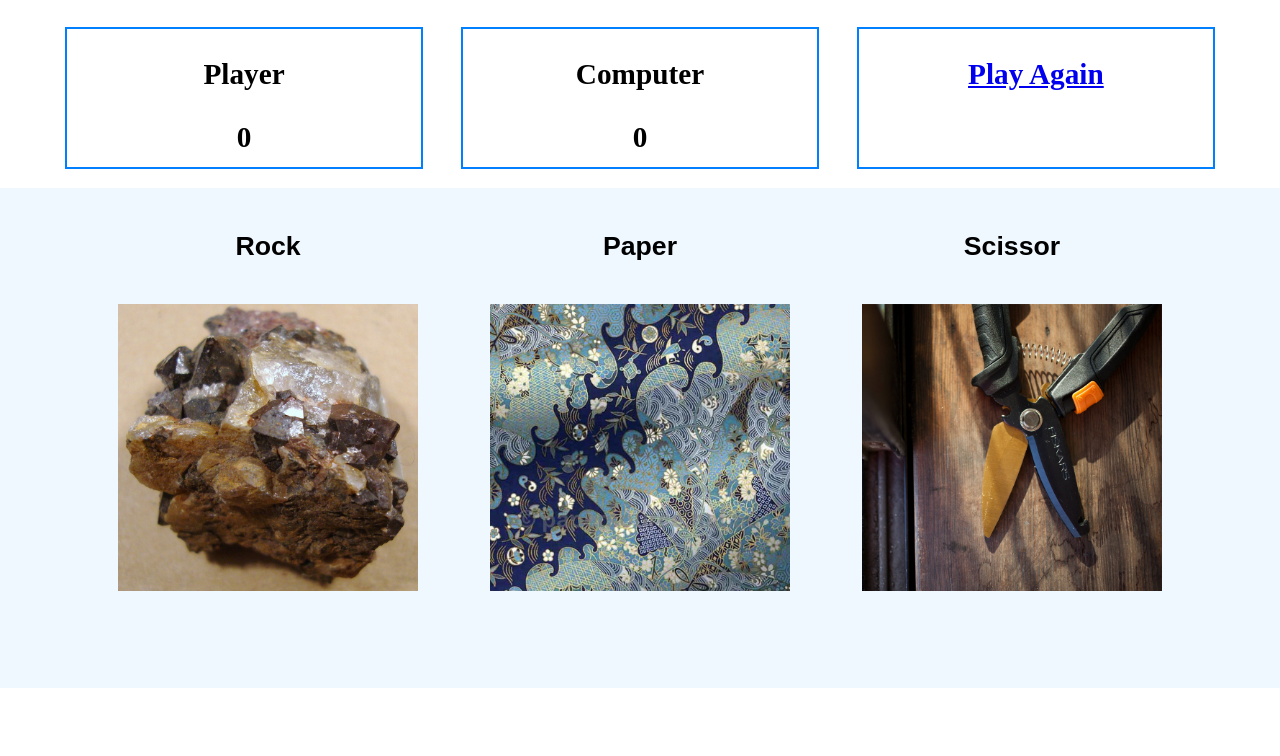
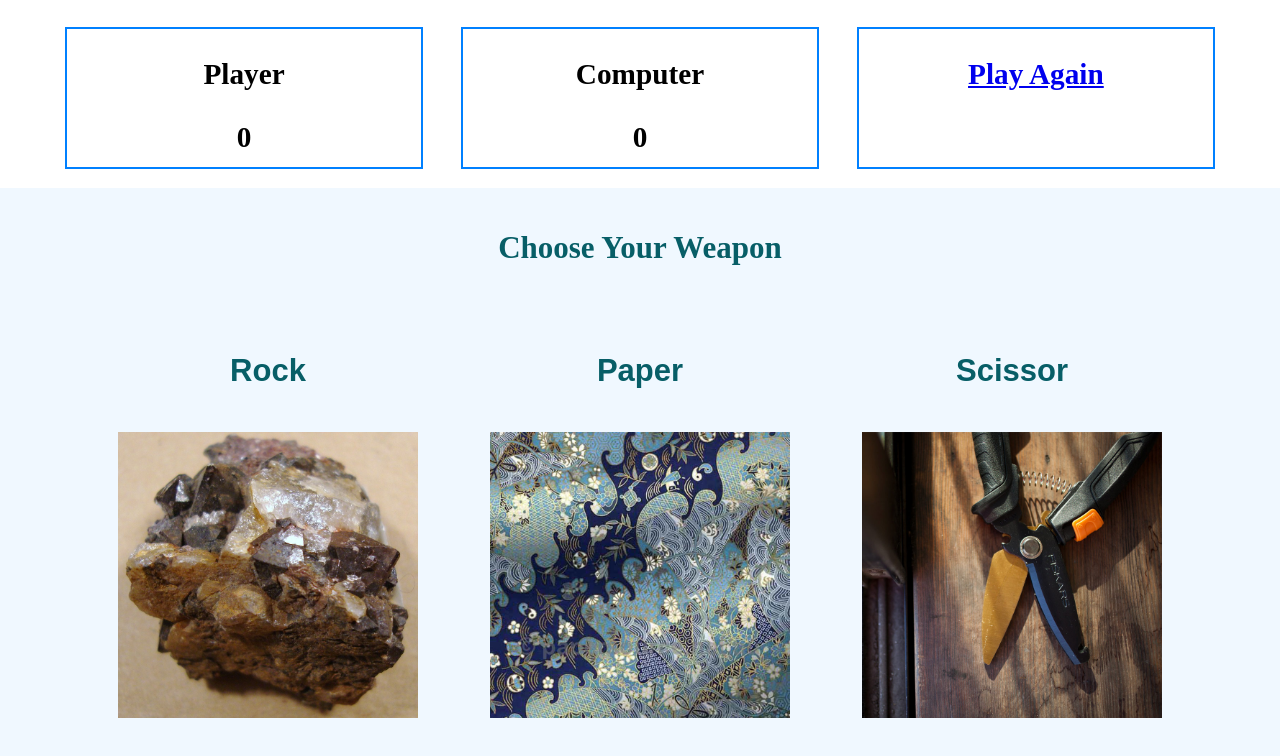
Before and after one commit to osalvatierra/rock-paper-scissors, a website built with Parcel: page index.html in a window 1280 px wide. Built offline with nearby package versions, Linux system fonts and the light colour scheme.

Commit message:
css updates v2

```diff
--- a/index.html
+++ b/index.html
@@ -17,6 +17,7 @@
 			</div>
 		</div>
 		<div class="container">
+			<h1>Choose Your Weapon</h1>
 			<div class="Weapons">
 				<button>
 					<h1>Rock</h1>
--- a/styles.css
+++ b/styles.css
@@ -5,9 +5,8 @@ h1 {
 	display: flex;
 	justify-content: center;
 	align-items: center;
-	border: solid;
-	border-color: #5c8bb0;
-	border-radius: 10px;
+	font-size: 31px;
+	color: #075e67;
 }
 h2 {
 	text-align: center;
```
